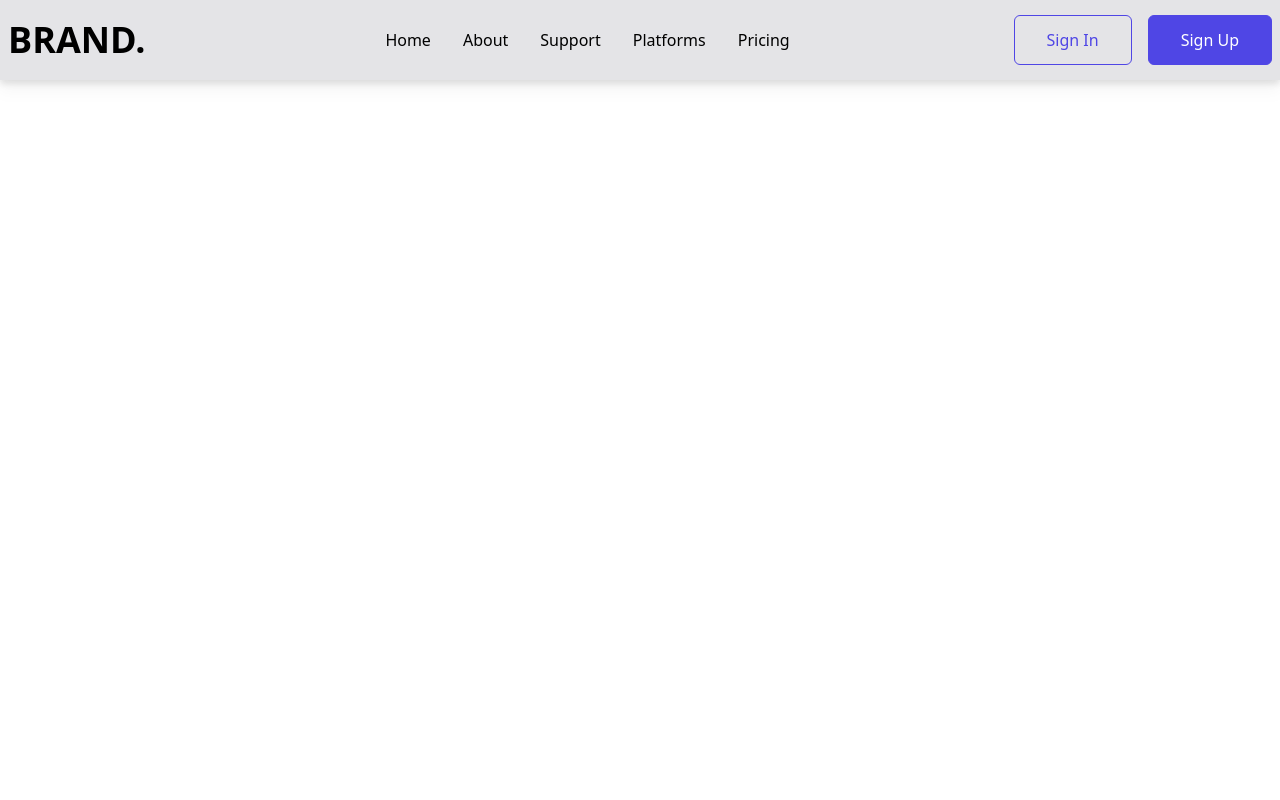
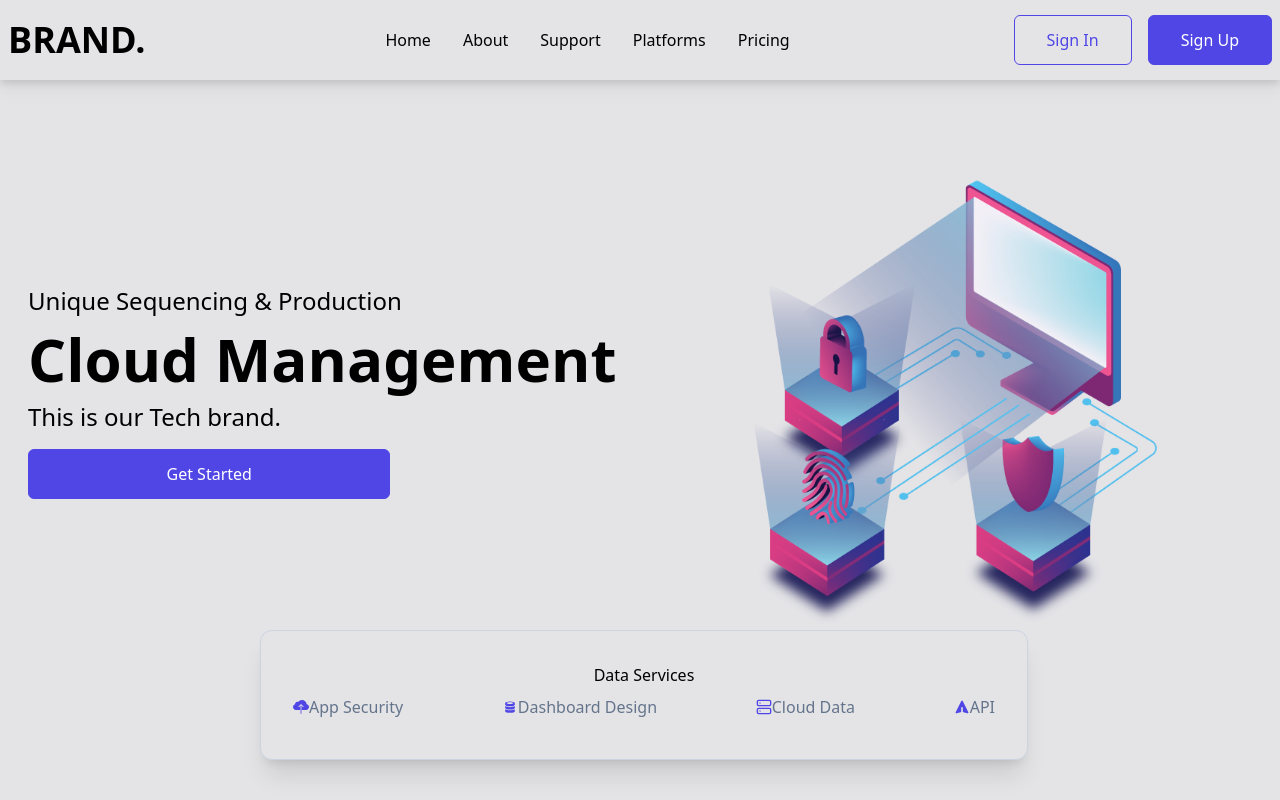
Before and after one commit to IbrahimElsharawy/Cloud-Management, a React (Create React App) app: page / in a window 1280 px wide. Built offline with nearby package versions, Linux system fonts and the light colour scheme.

Commit message:
Add Hero Component

```diff
--- a/src/App.js
+++ b/src/App.js
@@ -1,9 +1,11 @@
 import React from "react";
+import Hero from "./components/Hero";
 import Navbar from "./components/Navbar";
 function App() {
   return (
     <div>
     <Navbar/>
+    <Hero/>
     </div>
   );
 }
--- /dev/null
+++ b/src/components/Hero.js
@@ -0,0 +1,39 @@
+import React from "react";
+import bgImage from "../assets/cyber-bg.png";
+import {IoIosCloudUpload} from 'react-icons/io';
+import {DiDatabase} from 'react-icons/di';
+import {FiServer} from 'react-icons/fi';
+import {HiPaperAirplane} from 'react-icons/hi';
+const Hero = () => {
+  return (
+    <div className="w-full h-screen flex flex-col justify-between bg-zinc-200">
+      <div className="grid md:grid-cols-2 max-w-[1240px] m-auto">
+        <div className="flex flex-col justify-center md:items-start w-full px-2 py-8">
+          <p className="text-2xl">Unique Sequencing & Production</p>
+          <h1 className="py-3 text-4xl md:text-6xl font-bold">
+            Cloud Management
+          </h1>
+          <p className="text-2xl">This is our Tech brand.</p>
+          <button className="py-3 px-6 sm:w-[60%] my-4">Get Started</button>
+        </div>
+        <div className="w-full">
+          <img src={bgImage} alt="/" />
+        </div>
+        <div className="flex flex-col absolute bottom-[5%] bg-zinc-200 mx-1 md:left-1/2 transform md:-translate-x-1/2
+        border border-slate-300 text-center shadow-xl py-8 rounded-xl md:min-w-[768px]
+        ">
+            <p>Data Services</p>
+            <div className="flex justify-between flex-wrap px-4 ">
+                <p className="flex px-4 py-2 text-slate-500"> <IoIosCloudUpload className="h-6 text-indigo-600"/>App Security</p>
+                <p className="flex px-4 py-2 text-slate-500"> <DiDatabase className="h-6 text-indigo-600"/>Dashboard Design</p>
+                <p className="flex px-4 py-2 text-slate-500"><FiServer className="h-6 text-indigo-600"/> Cloud Data</p>
+                <p className="flex px-4 py-2 text-slate-500"><HiPaperAirplane className="h-6 text-indigo-600"/>API</p>
+
+            </div>
+        </div>
+      </div>
+    </div>
+  );
+};
+
+export default Hero;
```
